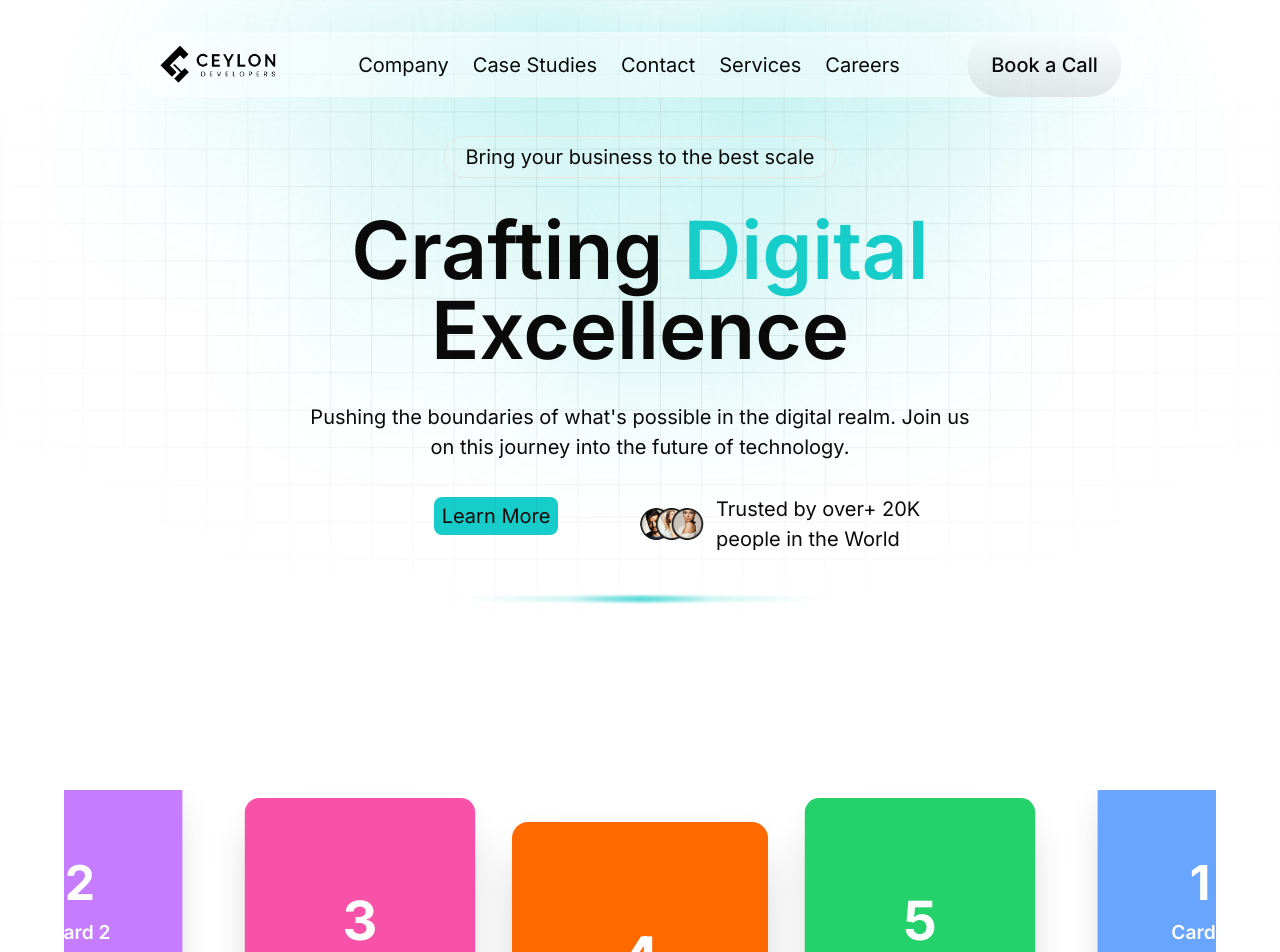
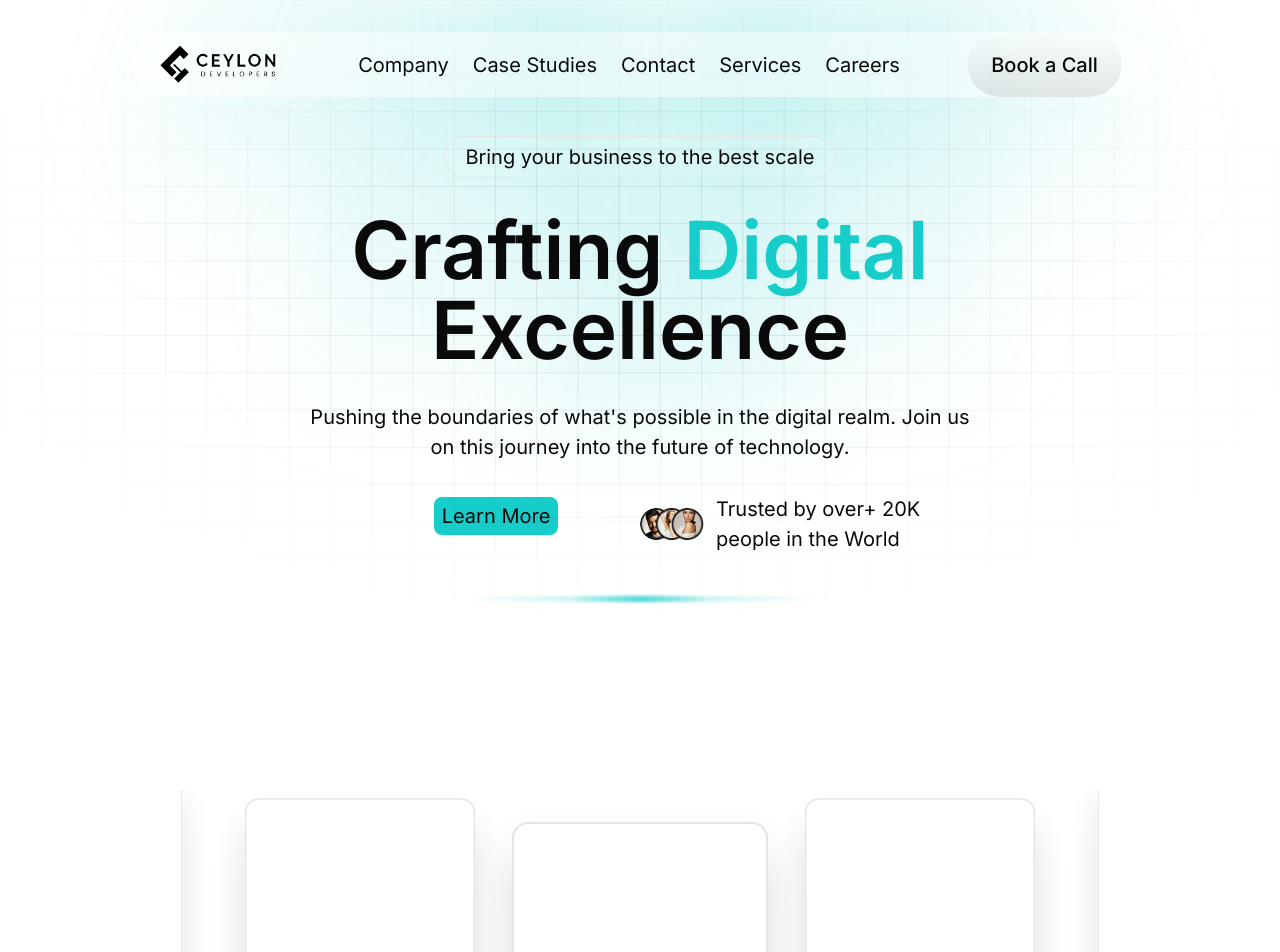
Before and after one commit to Roshen-Perera/ceylon-developers-portfolio, a Next.js app: page / in a window 1280 px wide. Shown: the top 952 px of the page. Built offline with nearby package versions, Linux system fonts and the light colour scheme.

Commit message:
Refactor StaggeredCarousel to display service details instead of card data for enhanced content presentation

```diff
--- a/components/serviceCarousel.tsx
+++ b/components/serviceCarousel.tsx
@@ -54,9 +54,9 @@ const StaggeredCarousel = () => {
     return () => clearInterval(interval);
   }, []);
 
-  const getCardData = (index: number) => {
-    const cardIndex = ((index % cards.length) + cards.length) % cards.length;
-    return cards[cardIndex];
+  const getServiceData = (index: number) => {
+    const serviceIndex = ((index % services.length) + services.length) % services.length;
+    return services[serviceIndex];
   };
 
   const getCardStyle = (index: number) => {
@@ -106,7 +106,7 @@ const StaggeredCarousel = () => {
         <div className="relative h-96 overflow-hidden">
           <div className="absolute inset-0 flex items-center justify-center">
             {indicesToRender.map((index) => {
-              const card = getCardData(index);
+              const service = getServiceData(index);
               const style = getCardStyle(index);
 
               if (style.display === "none") return null;
@@ -114,13 +114,13 @@ const StaggeredCarousel = () => {
               return (
                 <div
                   key={index}
-                  className={`absolute left-1/2 w-64 h-80 ${card.color} rounded-2xl shadow-2xl transition-all duration-500 ease-out cursor-pointer`}
+                  className={`absolute left-1/2 w-64 h-80 border-2 rounded-2xl shadow-2xl transition-all duration-500 ease-out cursor-pointer`}
                   style={style}
                   onClick={() => setCurrentIndex(index)}
                 >
                   <div className="flex flex-col items-center justify-center h-full text-white p-6">
-                    <div className="text-6xl font-bold mb-4">{card.id}</div>
-                    <div className="text-2xl font-semibold">{card.title}</div>
+                    <div className=" font-bold mb-4">{service.title}</div>
+                    <div className=" font-semibold">{service.description}</div>
                   </div>
                 </div>
               );
```
